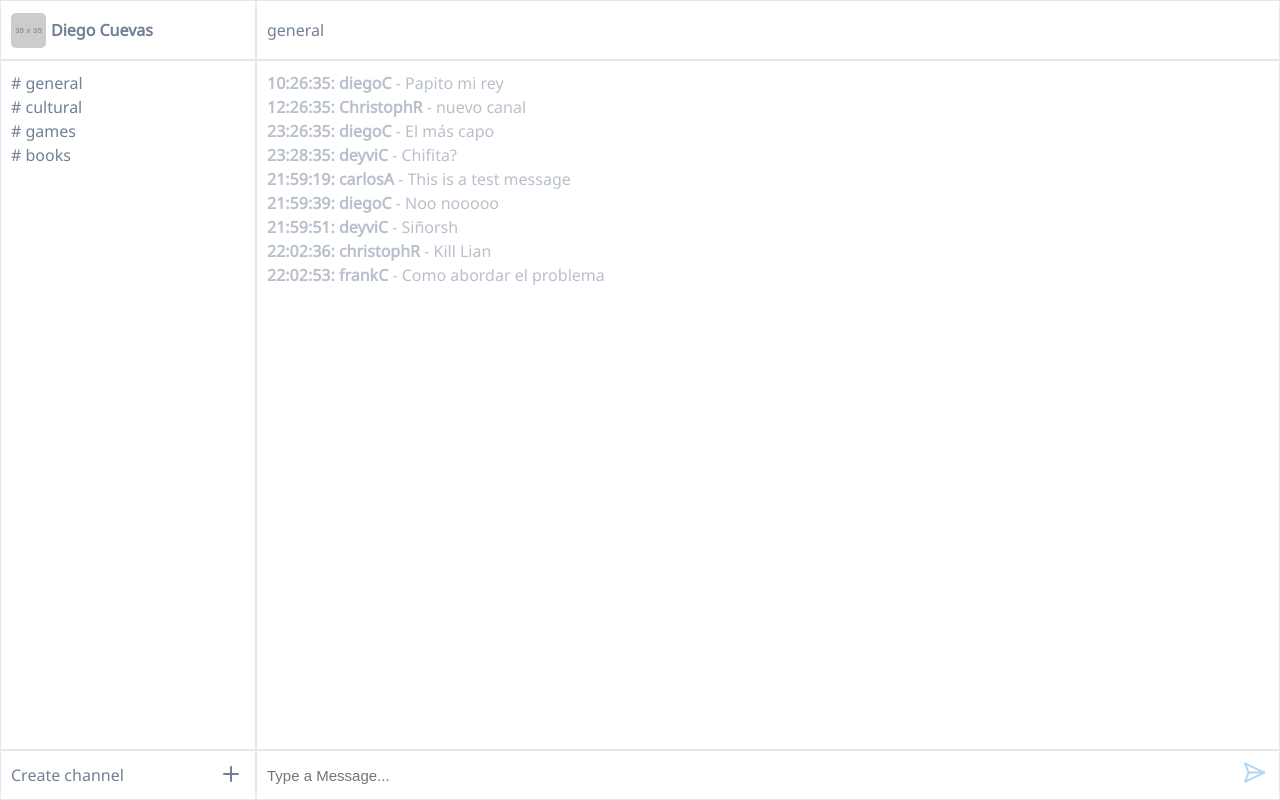
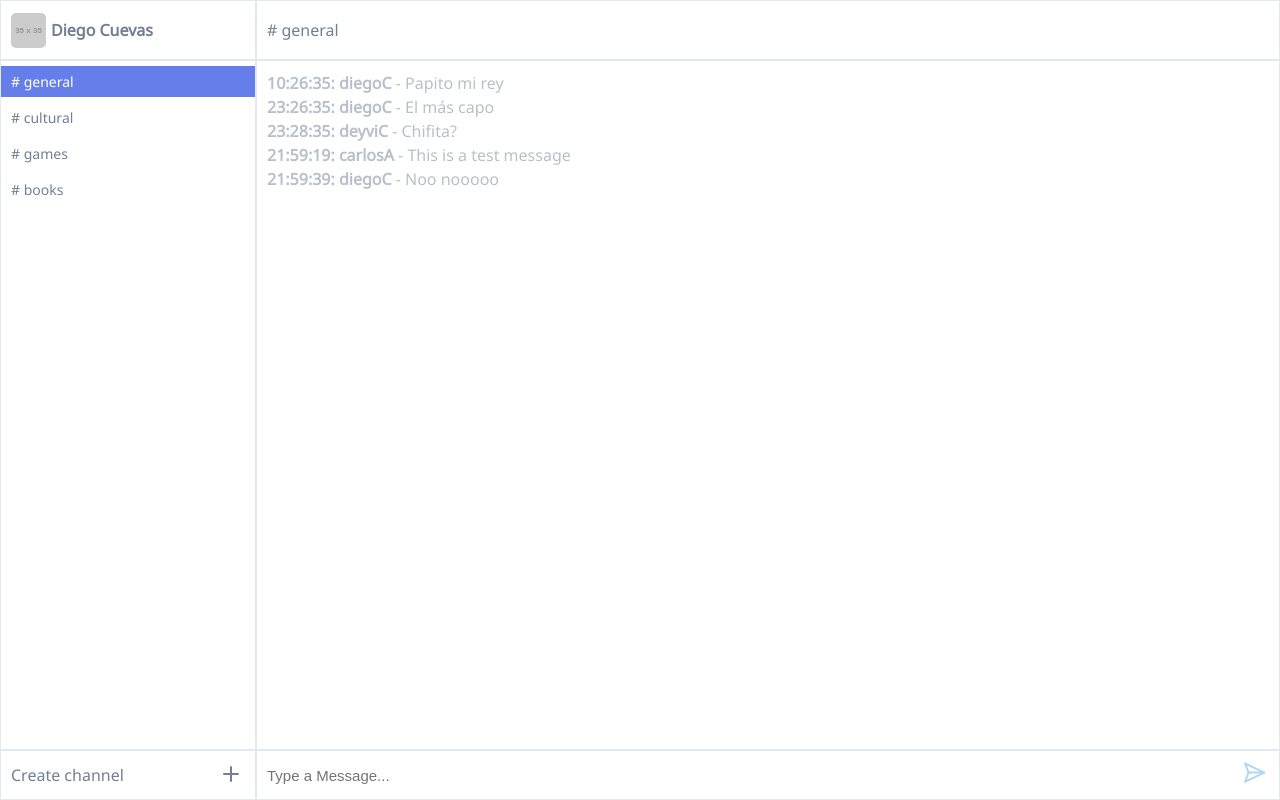
Before and after one commit to DiegoCuevas/js-tutopia-clon, a website: page public/channel.html in a window 1280 px wide. Both pictures are taken after a click on the item "# general". Drawn offline with Linux system fonts and the light colour scheme; placeholder pictures from the web are drawn by us.

Commit message:
Add filter messages and render currenUser (#28)
* Add filter messages and render currenUser

* Remove important

* Fixed styles code

```diff
--- a/public/channel.html
+++ b/public/channel.html
@@ -13,25 +13,25 @@
 </head>
 
 <body class="layout">
-  <div class="user">
+  <div class="user p-10">
     <img class="user__image" src="https://dummyimage.com/35X35/ddd/ddd.jpg" alt="name-user">
     <h4 class="user__name">Diego Cuevas</h4>
   </div>
-  <div class="channel-header">#general</div>
+  <div class="channel-header p-10"># general</div>
   <div class="channels">
     <ul id="listChannel">
     </ul>
   </div>
-  <div class="messages">
+  <div class="messages p-10">
     <ul id="listMessage"></ul>
   </div>
-  <div class="create-channel">
+  <div class="create-channel p-10">
     <p>Create channel</p>
     <svg class="icon" id="create">
       <use xlink:href="#icon-plus">
     </svg>
   </div>
-  <div>
+  <div class="p-10">
     <form id="newMessage" class="new-message">
       <input type="text" name="message" placeholder="Type a Message...">
       <button type="submit" class="submit">
--- a/public/css/style.css
+++ b/public/css/style.css
@@ -26,7 +26,6 @@ a {
 
 .layout > div {
   border: 1px solid #e2e8f0;
-  padding: 10px;
 }
 
 .icon {
@@ -57,6 +56,22 @@ a {
   align-items: center;
   display: flex;
   justify-content: space-between;
+}
+
+.channels li {
+  margin-top: 5px;
+  cursor: pointer;
+  font-size: 14px;
+  padding: 5px 10px;
+}
+
+.channels li:hover {
+  background: rgba(17, 34, 51, 0.2);
+}
+
+.channels li.active {
+  background-color: #667eea;
+  color: #fff;
 }
 
 .new-message {
@@ -92,6 +107,10 @@ a {
 /* helpers */
 .shadow {
   box-shadow: 0 1px 4px 0 rgba(0, 0, 0, 0.1);
+}
+
+.p-10 {
+  padding: 10px;
 }
 
 .none {
@@ -137,8 +156,6 @@ a {
   cursor: pointer;
 }
 
-.listMessage {}
-
 .old-message {
   filter: opacity(50%);
 }
--- a/public/js/main.js
+++ b/public/js/main.js
@@ -59,11 +59,8 @@ const messages = [
     channel: 'books'
   }
 ];
-
-console.log('🚀');
-console.log(
-  `🚀 If you are reading this, we can use your skills to improve this application. We are a young StartUp company, building apps for fun, thirst of knowledge and profit. Reach us at this very app or through our email: 1337team@gmail.com`
-);
+const currentUser = JSON.parse(localStorage.getItem('user'));
+let currentChannel = 'general';
 
 function test() {
   //  Data to test functions
@@ -77,13 +74,21 @@ function test() {
 function renderChannel() {
   const channels = JSON.parse(localStorage.getItem('channels'));
   $listChannel.innerHTML = channels.reduce((html, channel) => {
-    const htmlElement = `<li onclick = "handleChangeChannel('${channel}')"> # ${channel}</li>`;
+    const htmlElement = `<li
+      onclick = "handleChangeChannel('${channel}')"
+      class="${currentChannel == channel ? 'active' : ''}"
+      >
+        # ${channel}
+      </li>`;
     return html + htmlElement;
   }, '');
 }
 
 function handleChangeChannel(channel) {
-  $channelHeader.innerHTML = channel;
+  currentChannel = channel;
+  $channelHeader.innerHTML = `# ${channel}`;
+  renderMessages(messages, channel);
+  renderChannel();
 }
 
 function initSocket() {
@@ -104,7 +109,9 @@ function initSocket() {
 function renderMessages(messages) {
   // Should this be a global variable?
   const currentTime = Date.now();
-  $listMessage.innerHTML = messages.reduce((html, message) => {
+  $listMessage.innerHTML = messages
+    .filter(message => message.channel == currentChannel)
+    .reduce((html, message) => {
       return (
         html +
         `${
@@ -134,12 +141,13 @@ function renderDate(date) {
 }
 
 function sendMessage(content) {
+  console.log(content, currentChannel);
   socket.send(
     JSON.stringify({
       id: new Date().getTime(),
       content: content,
-      user: 'diego',
-      channel: 'general'
+      user: currentUser.username,
+      channel: currentChannel
     })
   );
 }
@@ -196,3 +204,8 @@ test();
 renderChannel();
 initSocket();
 renderMessages(messages);
+
+console.log(
+  `🚀 If you are reading this, we can use your skills to improve this application. We are a young StartUp company,
+  building apps for fun, thirst of knowledge and profit. Reach us at this very app or through our email: 1337team@gmail.com`
+);
```
Lines whose indentation alone changed are shown as unchanged.
